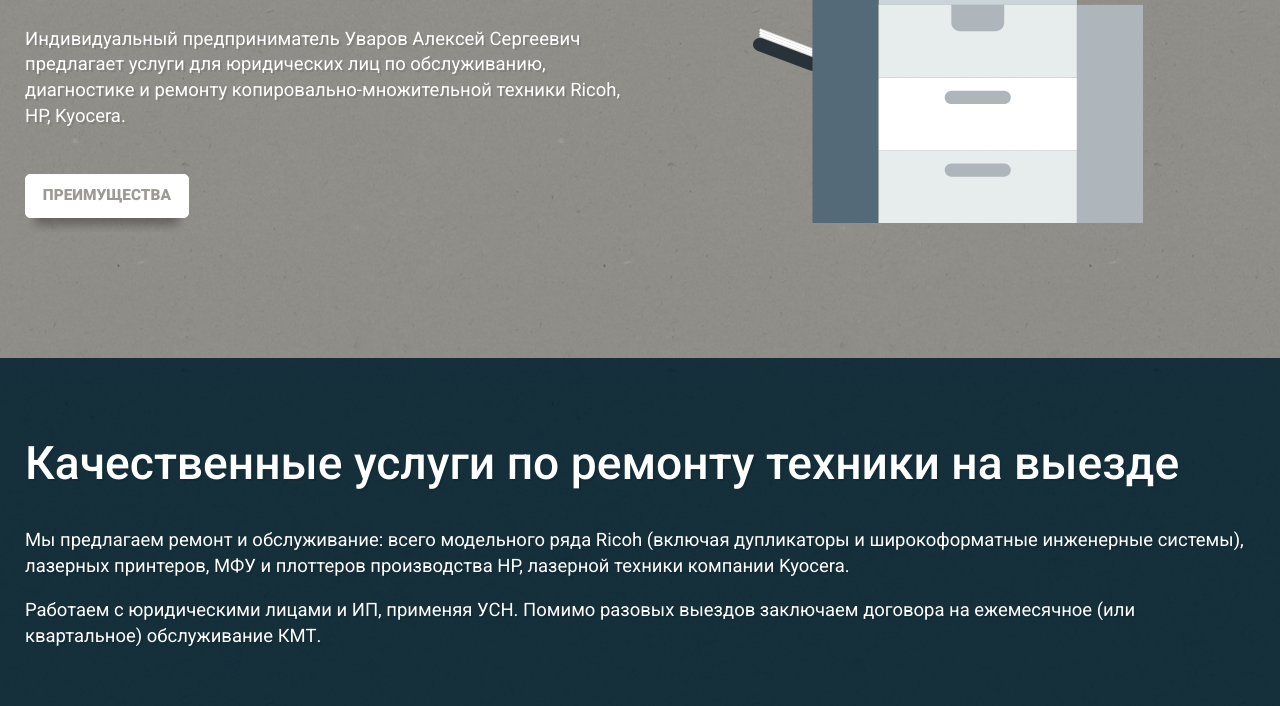
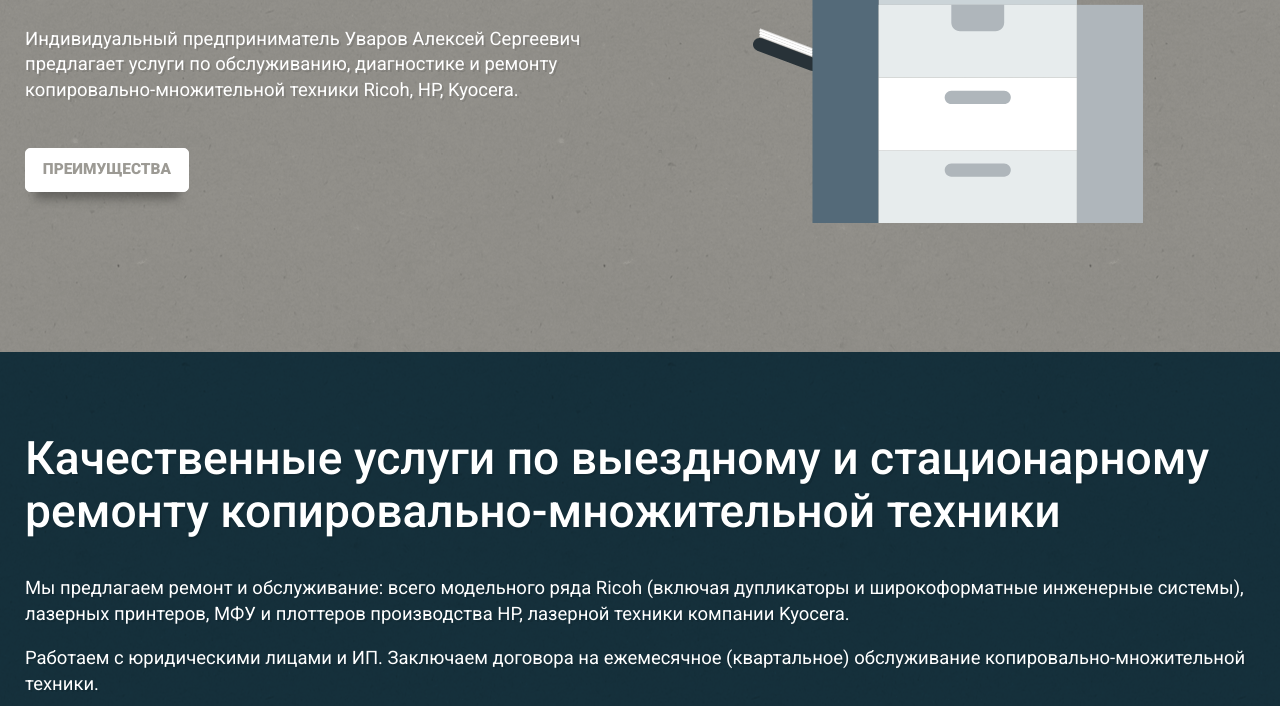
Before and after one commit to PratkinV/printer-repair, a website: page app/index.html in a window 1280 px wide. Shown: the part 334-1040 px from the top of the page. Drawn offline with Linux system fonts and the light colour scheme.

Commit message:
Text changes

```diff
--- a/app/index.html
+++ b/app/index.html
@@ -47,7 +47,7 @@
      <div class="large-hero__text-content">
         <h1 class="large-hero__title">Ремонт копировальной техники в Москве и Московской области</h1>
         <!--<h2 class="large-hero__subtitle">One trip away.</h2>-->
-        <div class="large-hero__description"><p>Индивидуальный предприниматель Уваров Алексей Сергеевич предлагает услуги для юридических лиц по обслуживанию, диагностике и ремонту копировально-множительной техники Ricoh, HP, Kyocera.</p></div>
+        <div class="large-hero__description"><p>Индивидуальный предприниматель Уваров Алексей Сергеевич предлагает услуги по обслуживанию, диагностике и ремонту копировально-множительной техники Ricoh, HP, Kyocera.</p></div>
         <p><a href="#features" class="btn btn--white open-modal">Преимущества</a></p>
       </div>
       <div class="large-hero__picture">
@@ -89,9 +89,9 @@
 
  <div id="services" class="services page-section page-section--blue" data-matching-link="#services-link">
    <div class="wrapper">
-     <h2 class="headline">Качественные услуги по ремонту техники на выезде</h2>
+     <h2 class="headline">Качественные услуги по выездному и стационарному ремонту копировально-множительной техники</h2>
      <h3 class="large-hero__description">Мы предлагаем ремонт и обслуживание: всего модельного ряда Ricoh (включая дупликаторы и широкоформатные инженерные системы), лазерных принтеров, МФУ и плоттеров производства HP, лазерной техники компании Kyocera.</h3>
-     <h3 id="features" class="large-hero__description" data-matching-link="#features-link">Работаем с юридическими лицами и ИП, применяя УСН. Помимо разовых выездов заключаем договора на ежемесячное (или квартальное) обслуживание КМТ.</h3>
+     <h3 id="features" class="large-hero__description" data-matching-link="#features-link">Работаем с юридическими лицами и ИП. Заключаем договора на ежемесячное (квартальное) обслуживание копировально-множительной техники.</h3>
      <div class="row row--gutters-large row--t-padding generic-content-container">
           <div class="row__medium-6">
 
```
